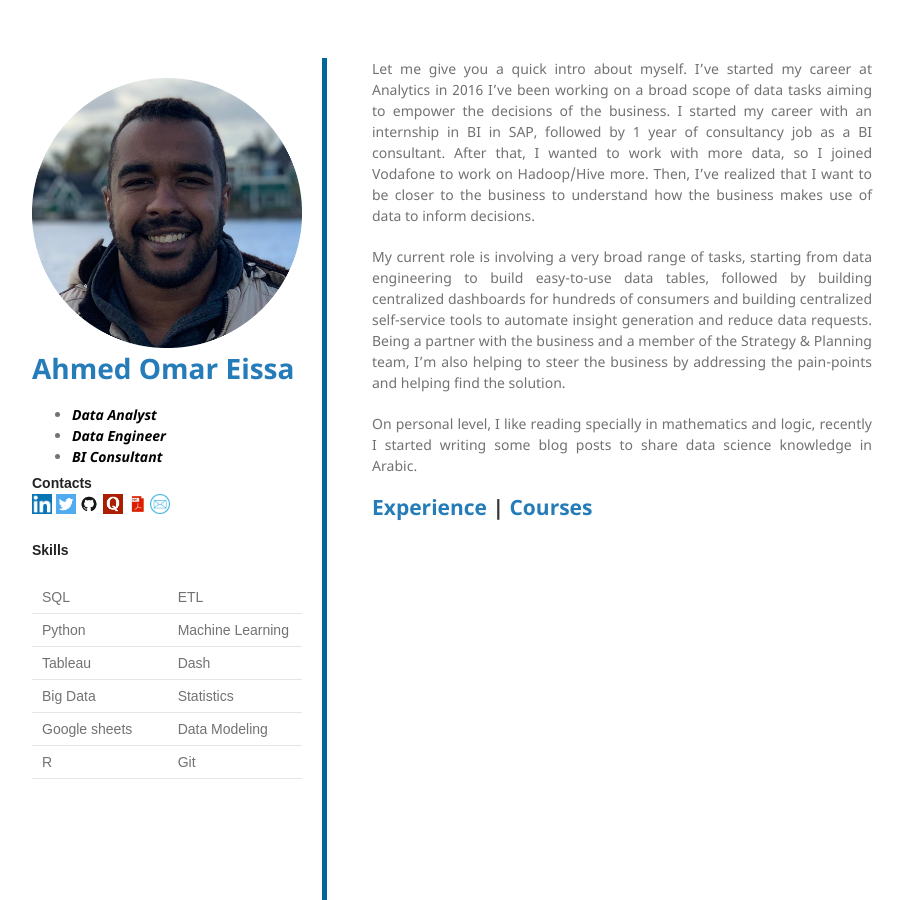
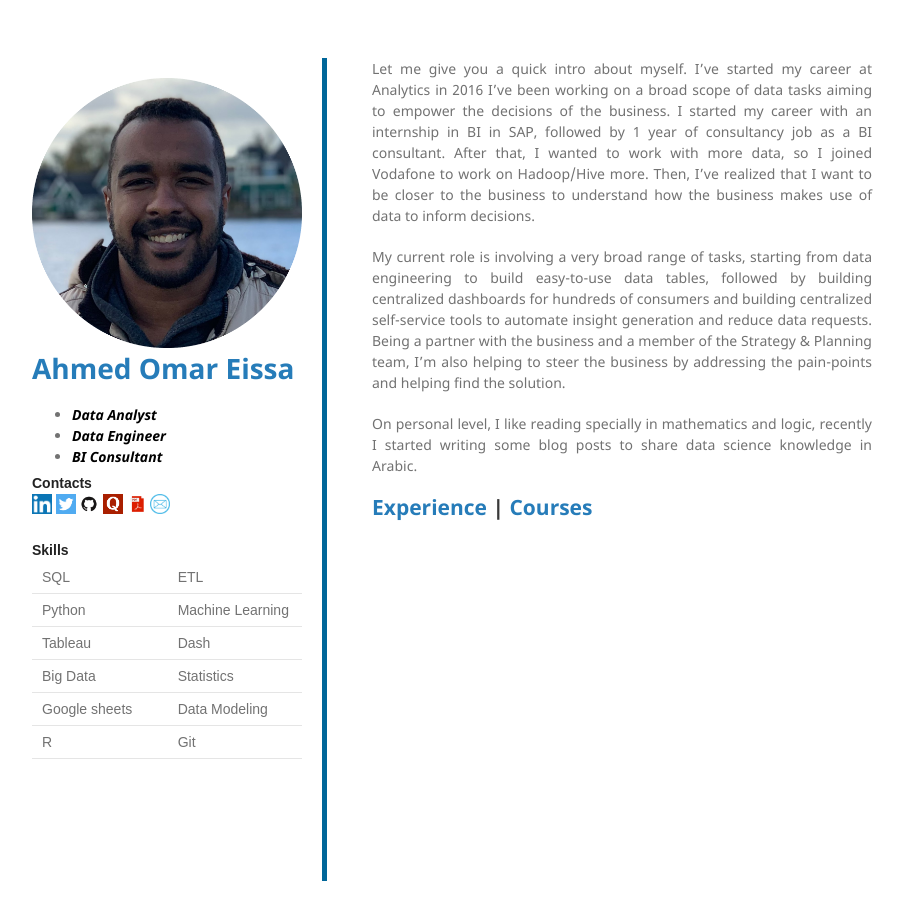
Before and after one commit to AhmedOmarEissa/AhmedOmarEissa.github.io, a Jekyll site: the page built from index.md, in a window 1280 px wide. Shown: the whole page, without its empty margins (198-1102 px from the left). Built offline with Jekyll 4.4.1, drawn with Linux system fonts in a browser that asks for light colours.

Commit message:
Update default.html

```diff
--- a/_layouts/default.html
+++ b/_layouts/default.html
@@ -57,7 +57,7 @@
             <img  src="https://github.com/AhmedOmarEissa/AhmedOmarEissa.github.io/raw/master/assets/img/mail.png" width=20" height="20">
         </a>
     </p>
-        <p style="text-align: left;"><strong><span style="font-family:
+        <strong><span style="font-family:
           Arial, Helvetica, sans-serif;">Skills</span></strong></br>
   <table style="width: 100%; text-align: left;">
       <tbody>
@@ -120,7 +120,7 @@
               </td>
           </tr>
       </tbody>
-  </table> </p>
+  </table>
   <p style="text-align: center;"><br></p>  <p><br></p>
 
         {% if site.github.is_project_page %}
```
